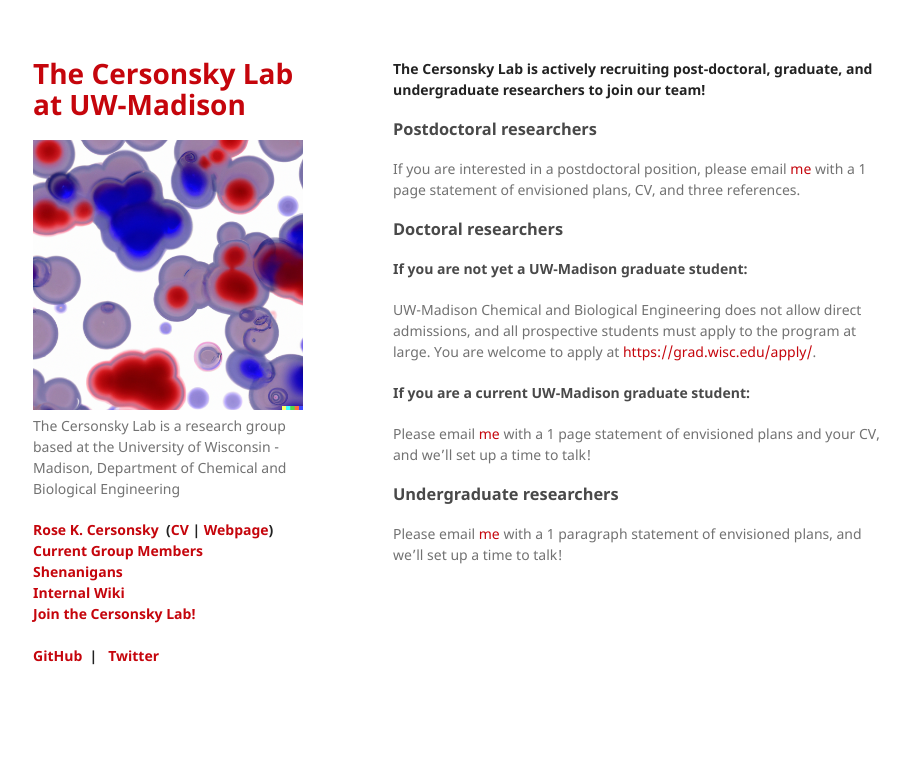
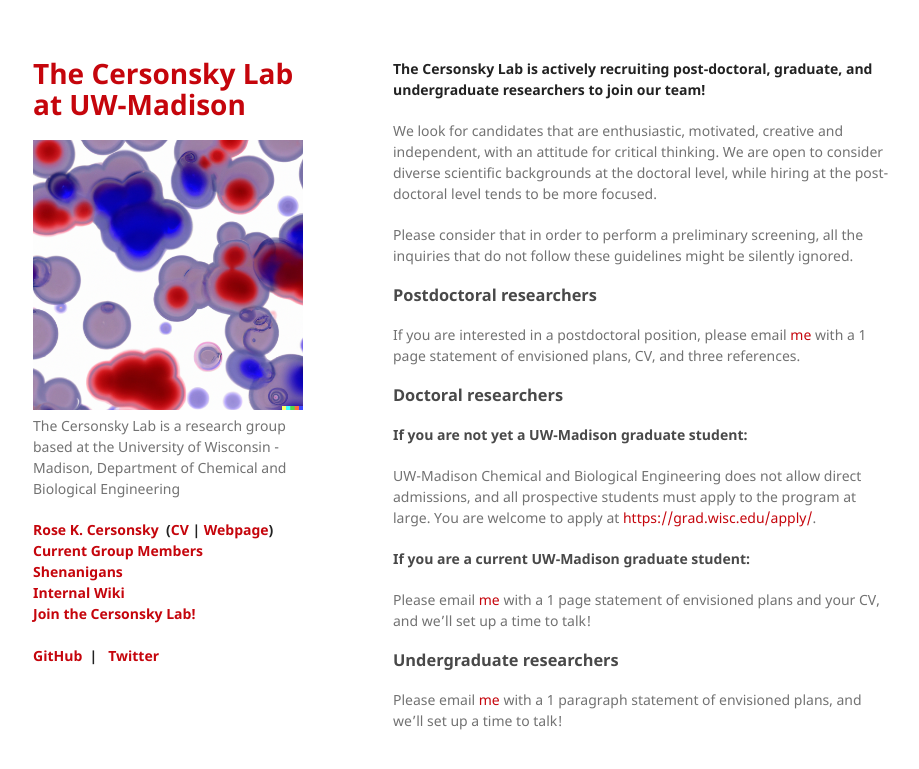
Before and after one commit to trysmiles/website, a Jekyll site: the page built from join.md, in a window 1280 px wide. Shown: the top 769 px of the page, without its empty margins (177-1096 px from the left). Built offline with Jekyll 4.4.1, drawn with Linux system fonts in a browser that asks for light colours.

Commit message:
stealing from mc

```diff
--- a/join.md
+++ b/join.md
@@ -3,6 +3,11 @@ layout: default
 ---
 
 **The Cersonsky Lab is actively recruiting post-doctoral, graduate, and undergraduate researchers to join our team!**
+
+We look for candidates that are enthusiastic, motivated, creative and independent, with an attitude for critical thinking.
+We are open to consider diverse scientific backgrounds at the doctoral level, while hiring at the post-doctoral level tends to be more focused.
+
+Please consider that in order to perform a preliminary screening, all the inquiries that do not follow these guidelines might be silently ignored.
 
 ### Postdoctoral researchers
 
```
